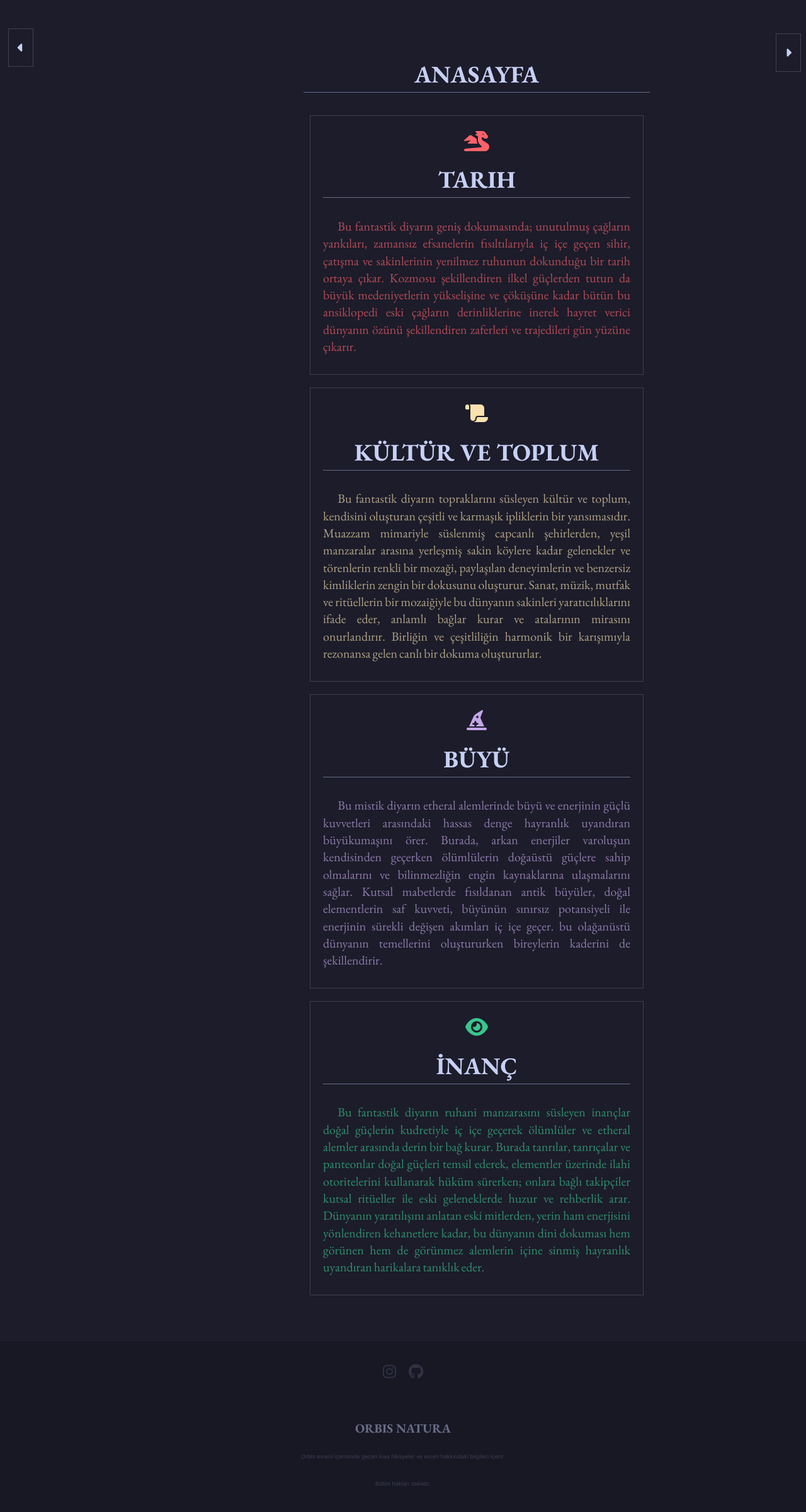
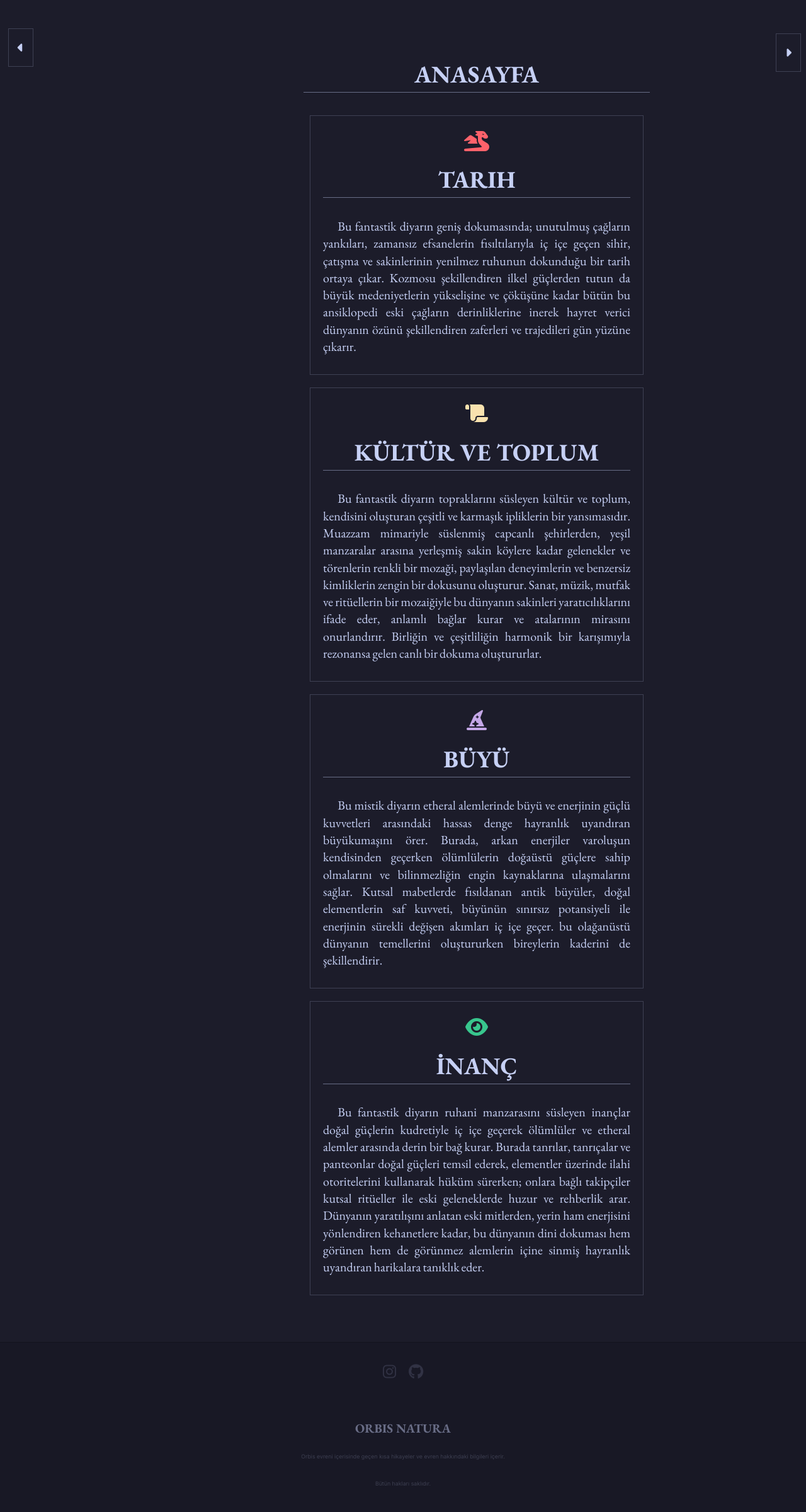
Before and after one commit to enginbyram/orbis-natura, a Jekyll site: the page built from index.markdown, in a window 1280 px wide. Shown: the whole page at 63% size. Built offline with Jekyll 4.4.1, drawn with Linux system fonts in a browser that asks for light colours; nearby versions of some CDN libraries; a script that is not in the unit is left out.

Commit message:
edited mainpage, edited blur

```diff
--- a/_sass/no-style-please.scss
+++ b/_sass/no-style-please.scss
@@ -157,8 +157,6 @@ li { margin: 0.4rem 0; }
 
 a {
   color: $lemon;
-  font-weight: 600;
-  text-decoration: none;
 }
 
 b, strong {
@@ -266,6 +264,7 @@ img {
   max-width: 400px;
   height: max-content;
 
+
   // Scrollbar hide, but keep functionality
   &::-webkit-scrollbar-track {
     -webkit-box-shadow: none !important;
@@ -309,10 +308,15 @@ img {
 
 .main-cats {
   padding: 32px;
+  a {
+    text-decoration: none;
+  }
   h1 a {
     color: $text;
     transition: color ease-in-out .375s;
     transition: text-shadow ease-in-out .375s;
+    text-decoration: none;
+
   }
 
   h1 a:hover {
@@ -407,23 +411,25 @@ img {
 .contentbox__main {
   display: flex;
   flex-wrap: wrap;
-  #green-p {
-    color: rgba($green, .675);
-  }
-  #red-p {
-    color: rgba($red, .675);
-  }
-  #yellow-p {
-    color: rgba($yellow, .675);
-  }
-  #violet-p {
-    color: rgba($violet, .675);
-  }
+  // #green-p {
+  //   color: rgba($green, .675);
+  // }
+  // #red-p {
+  //   color: rgba($red, .675);
+  // }
+  // #yellow-p {
+  //   color: rgba($yellow, .675);
+  // }
+  // #violet-p {
+  //   color: rgba($violet, .675);
+  // }
   a {
     font-weight: 500;
     color: $text;
+    text-decoration: none;
   }
   .contentbox-container {
+
     flex: 1;
     margin: 10px 10px;
     display: flex;
@@ -574,10 +580,12 @@ img {
   width: 100%;
   background-color: rgba(black, .2);
   position: fixed;
-  backdrop-filter: blur(6px);
+  backdrop-filter: blur(10px);
+  transition: opacity .3s ease; /* Add a transition effect */
+
 }
 .overlay-screen.hidden {
   opacity: 0;
   pointer-events: none; /* Disable pointer events on hidden element */
-  transition: opacity 0.3s ease; /* Add a transition effect */
+  transition: opacity .6s ease; /* Add a transition effect */
 }
```
